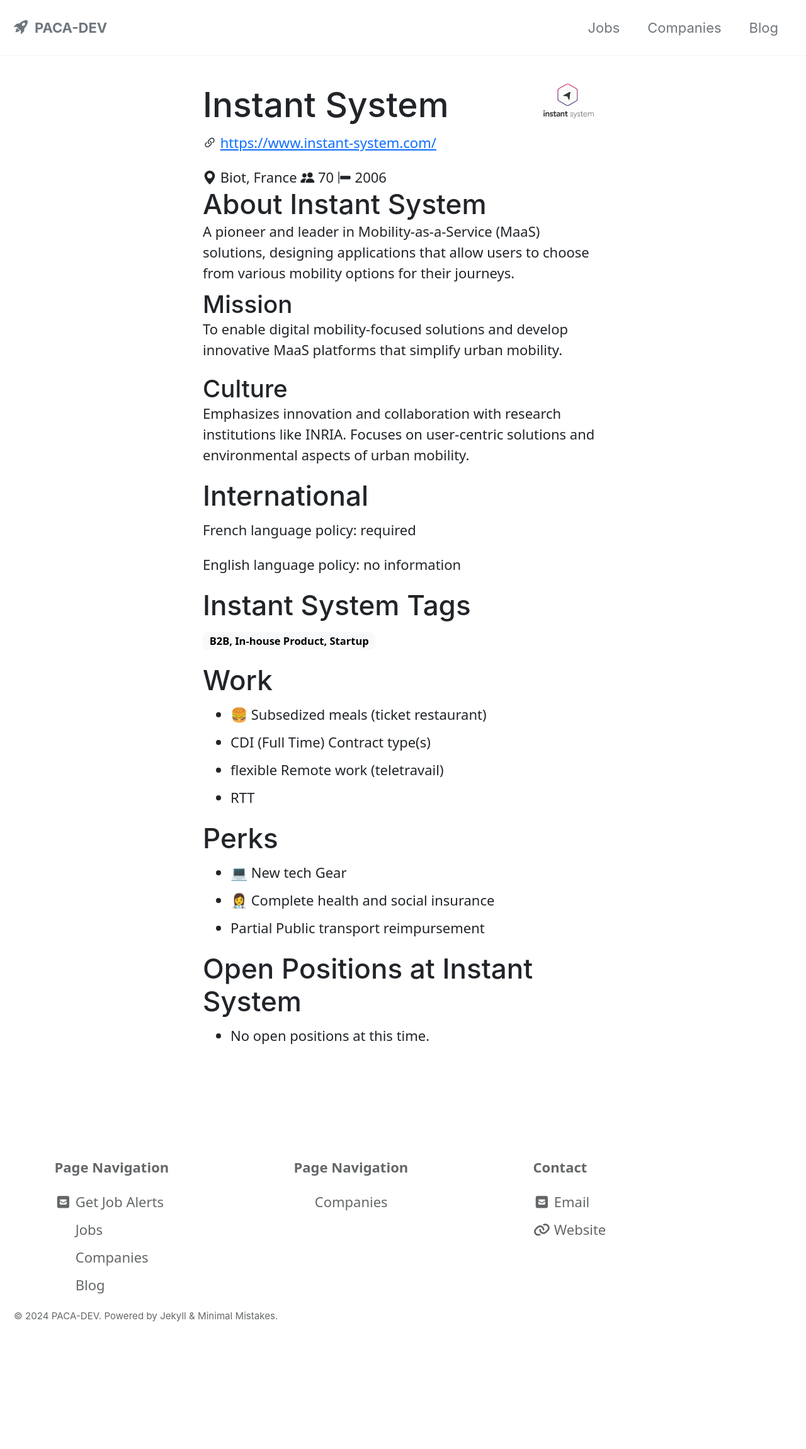
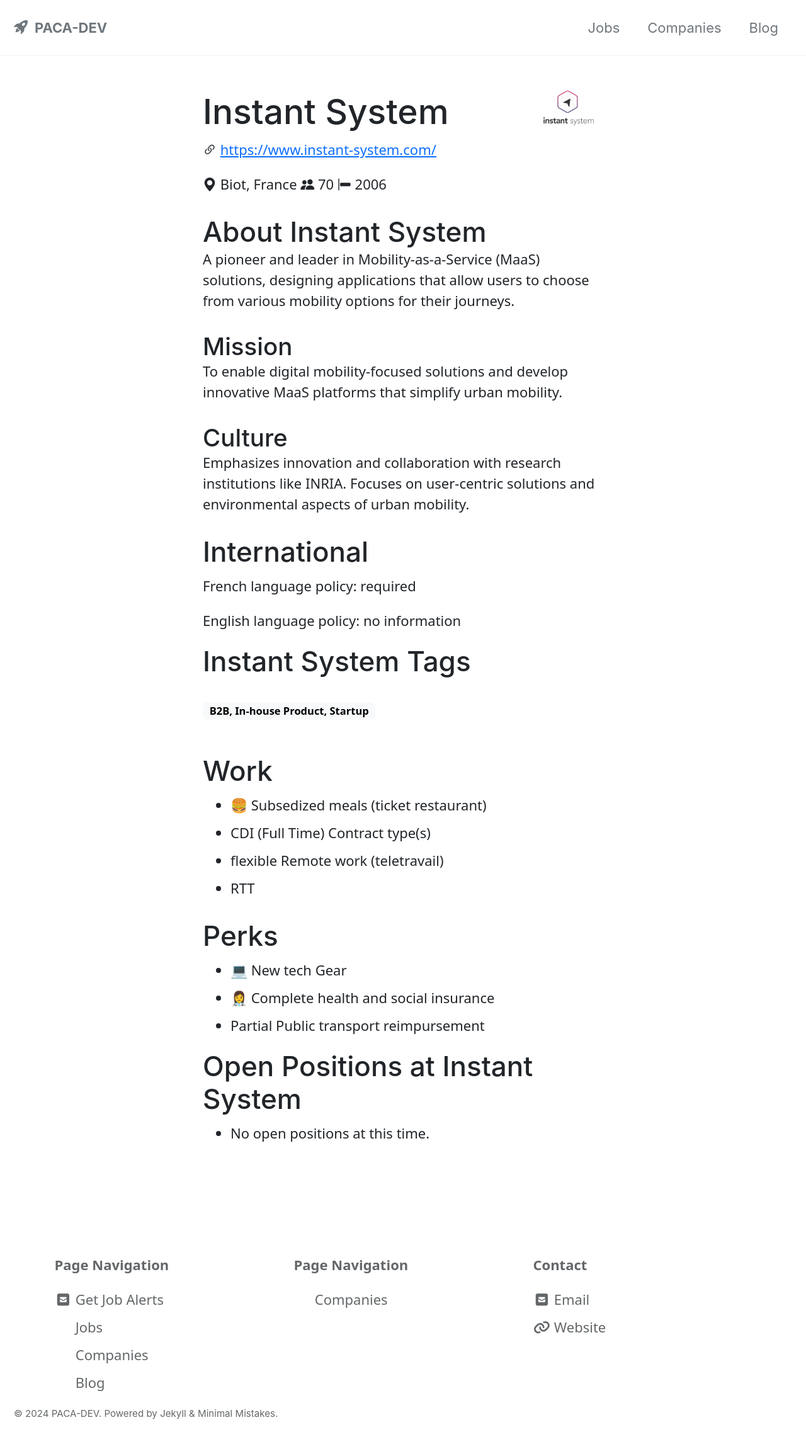
Before and after one commit to paca-dev/paca-dev.github.io, a Jekyll site: the page built from _companies/company-instant_system.md, in a window 1280 px wide. Shown: the whole page at 63% size. Built offline with Jekyll 4.4.1, drawn with Linux system fonts in a browser that asks for light colours; cached includes are drawn as plain includes; before the commit the page ends 2146 px from its top, so only the background shows below that.

Commit message:
Update company.html

```diff
--- a/_layouts/company.html
+++ b/_layouts/company.html
@@ -11,7 +11,7 @@
 
     <article class="company">
 
-    <div class="d-flex mt-3">
+    <div class="d-flex mt-4">
       <div class="company-info">
         <h1>{{ page.title }}</h1>
         <!-- URL to the website -->
@@ -44,7 +44,7 @@
       </span>
     {% endif %}
 
-    <div class="">
+    <div class="mt-4">
       <h2 class="card-title">About {{ page.title }}</h2>
 
         <div class="card-text">
@@ -54,19 +54,19 @@
 
 
           {% if page.mission %}
-            <h3 class="card-title">Mission</h3>
+            <h3 class="card-title mt-4">Mission</h3>
             <p class="company-mission">{{ page.mission }}</p>
           {% endif %}
           {% if page.vision %}
-            <h3 class="card-title">Vision</h3>
+            <h3 class="card-title mt-4">Vision</h3>
             <p class="company-vision">{{ page.vision }}</p>
           {% endif %}
           {% if page.values %}
-            <h3 class="card-title">Values</h3>
+            <h3 class="card-title mt-4">Values</h3>
             <p class="company-values">{{ page.values }}</p>
           {% endif %}
           {% if page.culture %}
-            <h3 class="card-title">Culture</h3>
+            <h3 class="card-title mt-4">Culture</h3>
             <p class="company-culture">{{ page.culture }}</p>
           {% endif %}
 
@@ -74,7 +74,7 @@
         </div>
     </div>
 
-    <div class="">
+    <div class="mt-4">
       <h2>International</h2>
       <div class="card-content">
 
@@ -99,7 +99,7 @@
       <h2>{{ page.title }} Tags</h2>
 
 
-      <div class="">
+      <div class="mt-4">
         {% if page.company_tags.main %}
           {% for tag_main in page.company_tags.main | split: ", " %}
             <span class="badge text-bg-light">{{ tag_main }}</span>
@@ -124,7 +124,7 @@
       </div>
     </div>
 
-    <div class="">
+    <div class="mt-4">
       <h2>Work</h2>
       <div class="card-content">
         <ul>
@@ -145,7 +145,7 @@
       </div>
     </div>
 
-    <div class="">
+    <div class="mt-4">
       <h2>Perks</h2>
       <div class="card-content">
         <ul>
```
